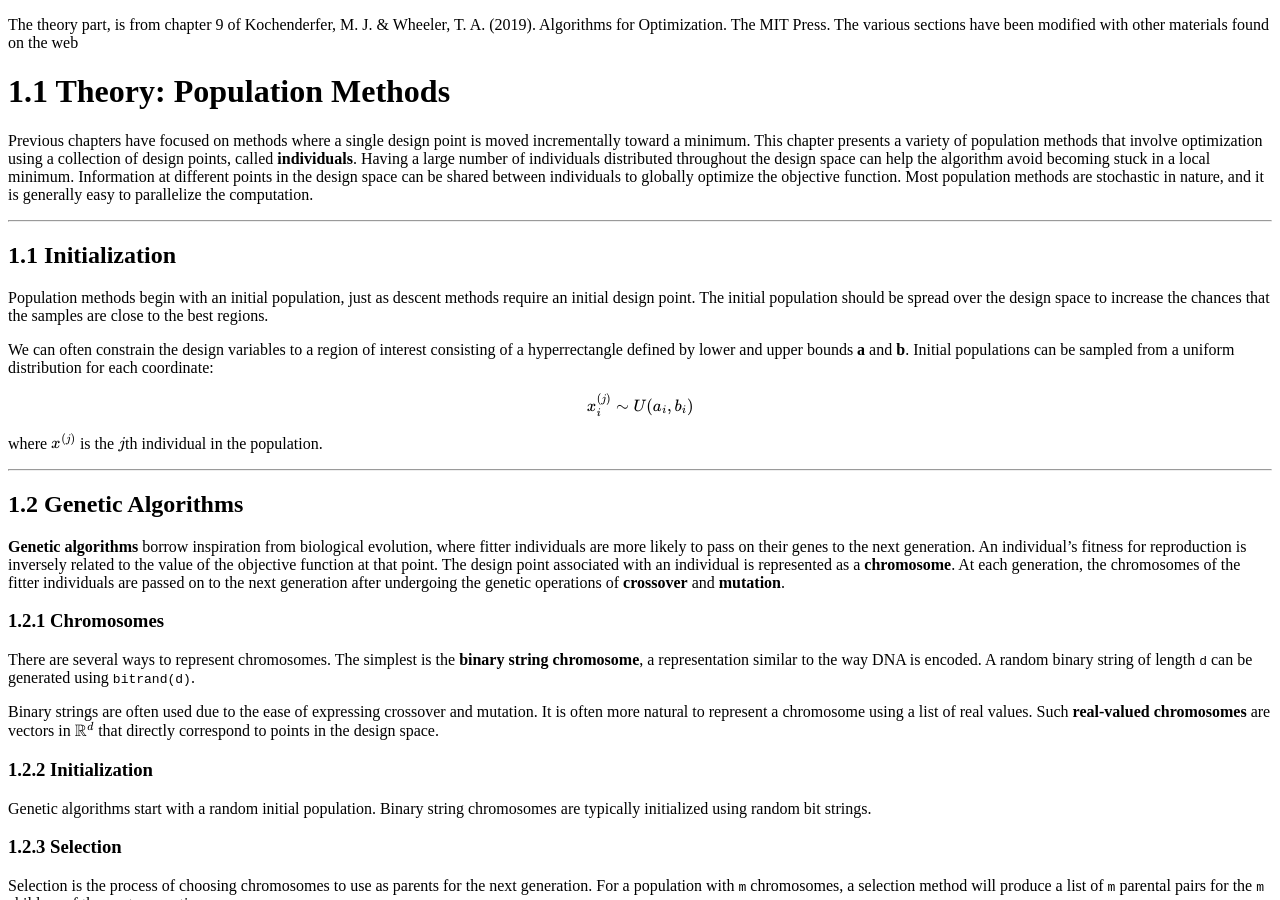
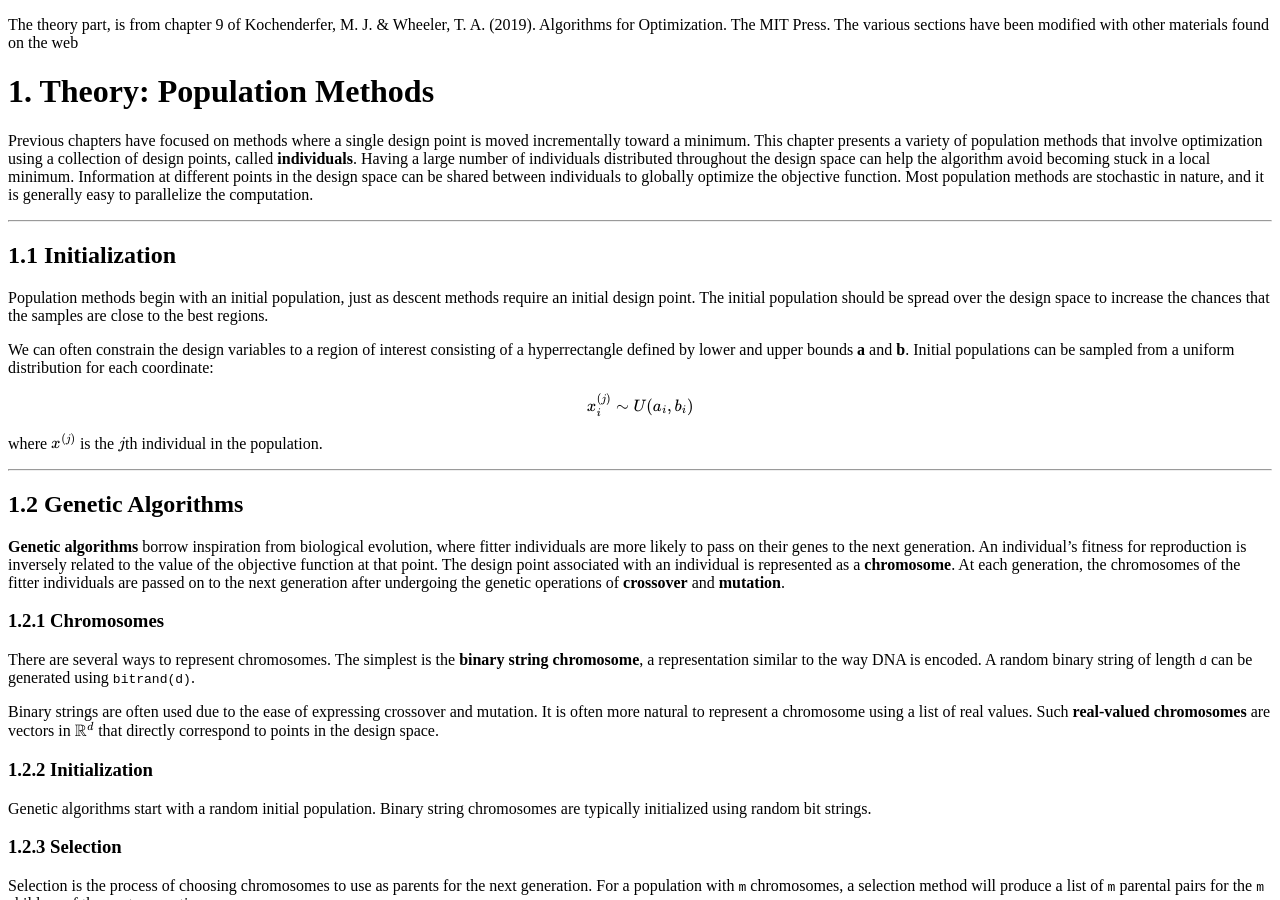
Before and after one commit to EdoPedrocchi/Algorithm-for-Optimization, a Jekyll site: the page built from index.md, in a window 1280 px wide and 900 px high. Built offline with Jekyll 4.4.1, drawn with Linux system fonts in a browser that asks for light colours.

Commit message:
Update index.md

```diff
--- a/index.md
+++ b/index.md
@@ -6,8 +6,7 @@ layout: default
 
 The theory part, is from chapter 9 of Kochenderfer, M. J. & Wheeler, T. A. (2019). Algorithms for Optimization. The MIT Press. The various sections have been modified with other materials found on the web
 
-
-# 1.1 Theory: Population Methods
+# 1. Theory: Population Methods
 
 Previous chapters have focused on methods where a single design point is moved incrementally toward a minimum. This chapter presents a variety of population methods that involve optimization using a collection of design points, called **individuals**. Having a large number of individuals distributed throughout the design space can help the algorithm avoid becoming stuck in a local minimum. Information at different points in the design space can be shared between individuals to globally optimize the objective function. Most population methods are stochastic in nature, and it is generally easy to parallelize the computation.
 
```
